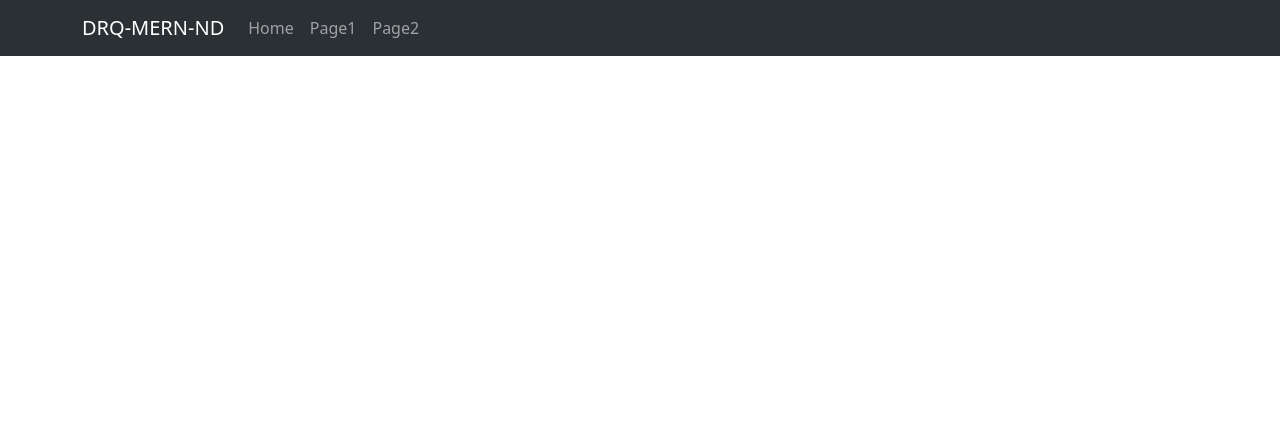
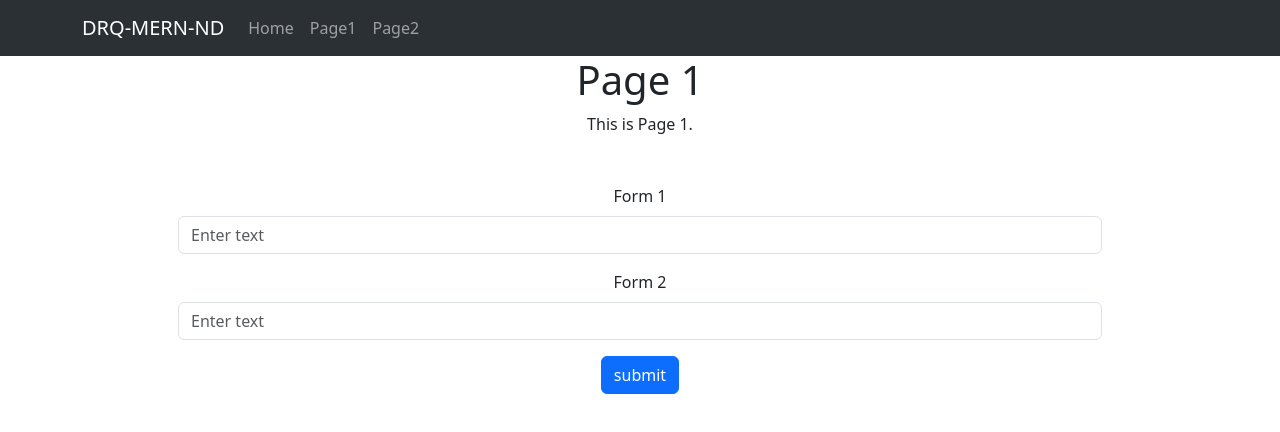
Before and after one commit to Nathan-Dean371/DRQ-Project-2024, a React (Create React App) app in the folder frontend/drq-mern/: page /page1 in a window 1280 px wide. Shown: the top 432 px of the page. Built offline with nearby package versions, Linux system fonts and the light colour scheme.

Commit message:
Added very basic page1 and page2 component to test routing.

```diff
--- a/frontend/drq-mern/src/App.js
+++ b/frontend/drq-mern/src/App.js
@@ -3,6 +3,8 @@ import logo from './logo.svg';
 import './App.css';
 import NavigationBar from './components/NavigationBar';
 import Welcome from './components/Welcome';
+import Page1 from './components/Page1';
+import Page2 from './components/Page2';
 
 function App() {
   return (
@@ -11,6 +13,8 @@ function App() {
         <NavigationBar/>
         <Routes>
           <Route path="/" element={<Welcome/>}/>
+          <Route path="/page1" element={<Page1/>}/>
+          <Route path="/page2" element={<Page2/>}/>
         </Routes>
       </Router>
 
--- /dev/null
+++ b/frontend/drq-mern/src/components/Page1.js
@@ -0,0 +1,33 @@
+import Container from "react-bootstrap/esm/Container";
+import Form from "react-bootstrap/Form";
+import Button from "react-bootstrap/Button";
+
+function Page1()
+{
+    return(
+        <Container>
+            <h1>Page 1</h1>
+            <p>
+                This is Page 1.
+            </p>
+
+            <Form className="m-5">
+                <Form.Group controlID="form1" className="mx-5 my-3">
+                    <Form.Label>Form 1</Form.Label>
+                    <Form.Control type="text" placeholder="Enter text"/>
+                </Form.Group>
+
+                <Form.Group controlID="form2" className="mx-5 my-3">
+                    <Form.Label>Form 2</Form.Label>
+                    <Form.Control type="text" placeholder="Enter text"/>
+                </Form.Group>
+
+                <Button varient="primary" type="submit">
+                    submit
+                </Button>
+            </Form>
+        </Container>
+    );
+}
+
+export default Page1;
--- /dev/null
+++ b/frontend/drq-mern/src/components/Page2.js
@@ -0,0 +1,15 @@
+import Container from "react-bootstrap/esm/Container";
+import Form from "react-bootstrap/Form";
+import Button from "react-bootstrap/Button";
+
+function Page1()
+{
+    return(
+        <Container>
+            <h1>Page 2</h1>
+            <p>This page will display data stored in the DB</p>
+        </Container>
+    );
+}
+
+export default Page1;
```
